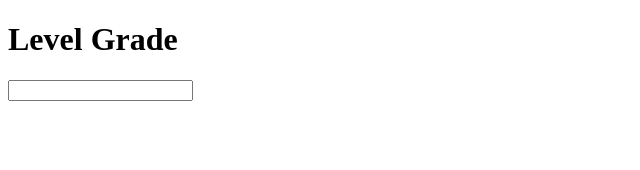
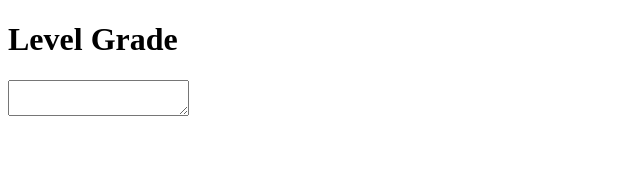
Before and after one commit to raad1masum/level-grade, a React (Create React App) app: page / in a window 1280 px wide. Shown: the top 170 px of the page, without its empty margins (0-640 px from the left). Built offline with nearby package versions, Linux system fonts and the light colour scheme.

Commit message:
create text area and return text in text area

```diff
--- a/src/components/Home.tsx
+++ b/src/components/Home.tsx
@@ -1,14 +1,30 @@
-import React from "react";
+import React, { useState } from "react";
+
+// create an interface for your state
+interface info {
+  text: String;
+}
 
 const Home = () => {
+  // create a useState hook for a state variable
+  const [infoState, setInfoState] = useState<info>({
+    text: "",
+  });
+
+  const onchange = (e: any) => {
+    const newValue = e.currentTarget.value;
+    setInfoState({ text: newValue });
+  };
+
+  const algo = (s: String) => {
+    return s;
+  };
+
   return (
     <>
       <h1>Level Grade</h1>
-      <form>
-        <label>
-          <input type="text" name="name" />
-        </label>
-      </form>
+      <textarea name="name" onChange={onchange}></textarea>
+      <p>{algo(infoState.text)}</p>
     </>
   );
 };
```
Also changed, not shown: 1 other file (tests, documents, lock files or other folders).
